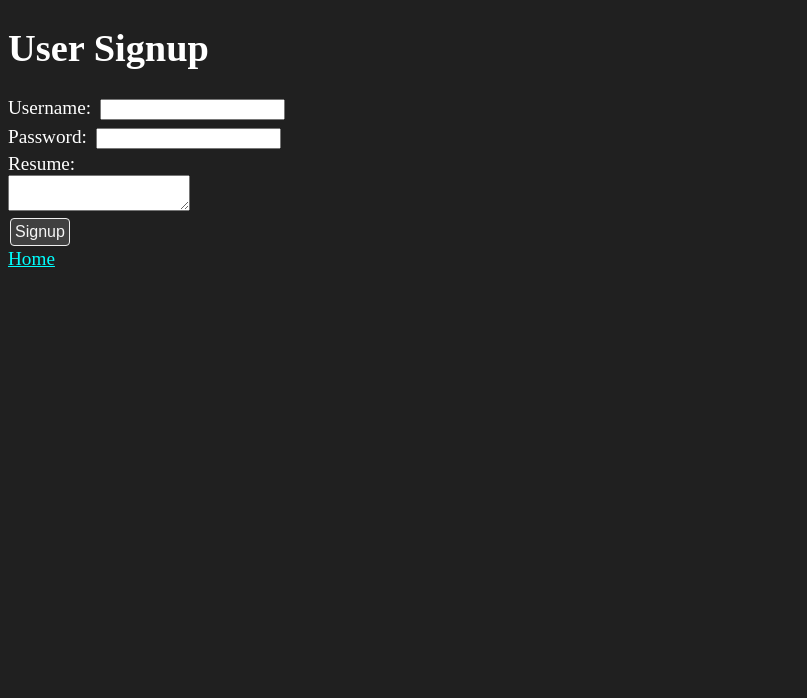
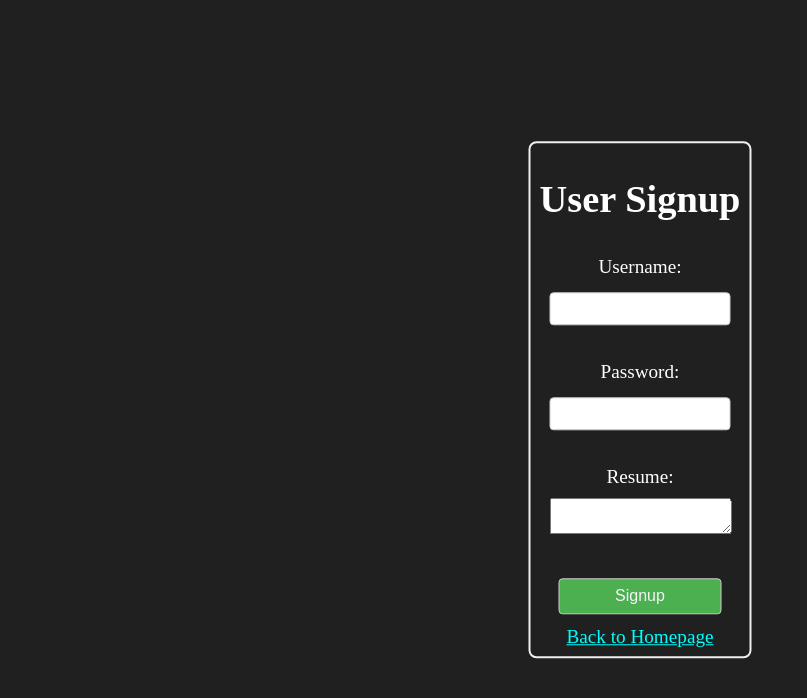
Before and after one commit to ArchBase/aijob, a Flask app: page /user/signup in a window 1280 px wide. Shown: the top 698 px of the page, without its empty margins (0-807 px from the left). Run offline with Flask 3, Linux system fonts and the light colour scheme.

Commit message:
more styling

```diff
--- a/static/style.css
+++ b/static/style.css
@@ -7,11 +7,15 @@ body{
 button, input[type=submit]{
     margin: 2px;
     padding: 4px;
-    border: 1px solid #eee;
     border-radius: 4px;
     font-size: 16px;
-    background-color: #404040;
+    background-color: #4CAF50;
     color: whitesmoke;
+    border: none;
+}
+
+button, input[type="submit"]:hover {
+    background-color: #45a049;
 }
 
 input{
@@ -25,3 +29,34 @@ a{
 a:visited{
     color:lightgreen;
 }
+
+.login-box{
+    display: flex;
+    justify-content: center;
+    align-items: center;
+
+    flex-direction: column;
+    gap: 10px; /* Adds space between items */
+
+    border: 2px solid #eee;
+    border-radius: 8px;
+    padding: 8px;
+    position: absolute;
+    top: 50%;
+    left: 50%;
+    transform: translate(-50%, -50%);
+}
+
+.login-box form {
+    display: flex;
+    flex-direction: column;
+    align-items: center; /* Center inputs */
+    gap: 10px; /* Add space between elements */
+}
+
+.login-box input {
+    width: 80%; /* Adjust width */
+    padding: 8px;
+    border: 1px solid #ccc;
+    border-radius: 4px;
+}
--- a/templates/recruiter_login.html
+++ b/templates/recruiter_login.html
@@ -5,12 +5,14 @@
     <link rel="stylesheet" href="{{ url_for('static', filename='style.css') }}">
 </head>
 <body>
+    <div class="login-box">
         <h1>Recruiter Login</h1>
         <form method="post">
             Username: <input type="text" name="username" required><br>
             Password: <input type="password" name="password" required><br>
             <input type="submit" value="Login">
         </form>
-    <a href="/">Home</a>
+        <a href="/">Back to Homepage</a>
+    </div> <!--login-box-->
 </body>
 </html>
--- a/templates/recruiter_signup.html
+++ b/templates/recruiter_signup.html
@@ -5,12 +5,14 @@
     <link rel="stylesheet" href="{{ url_for('static', filename='style.css') }}">
 </head>
 <body>
+    <div class="login-box">
         <h1>Recruiter Signup</h1>
         <form method="post">
             Username: <input type="text" name="username" required><br>
             Password: <input type="password" name="password" required><br>
             <input type="submit" value="Signup">
         </form>
-    <a href="/">Home</a>
+        <a href="/">Back to Homepage</a>
+    </div> <!--login-box-->
 </body>
 </html>
--- a/templates/user_login.html
+++ b/templates/user_login.html
@@ -5,12 +5,14 @@
     <link rel="stylesheet" href="{{ url_for('static', filename='style.css') }}">
 </head>
 <body>
+    <div class="login-box">
         <h1>User Login</h1>
         <form method="post">
             Username: <input type="text" name="username" required><br>
             Password: <input type="password" name="password" required><br>
             <input type="submit" value="Login">
         </form>
-    <a href="/">Home</a>
+        <a href="/">Back to Homepage</a>
+    </div> <!--login-box-->
 </body>
 </html>
--- a/templates/user_signup.html
+++ b/templates/user_signup.html
@@ -5,6 +5,7 @@
     <link rel="stylesheet" href="{{ url_for('static', filename='style.css') }}">
 </head>
 <body>
+    <div class="login-box">
         <h1>User Signup</h1>
         <form method="post">
             Username: <input type="text" name="username" required><br>
@@ -12,6 +13,7 @@
             Resume:<br> <textarea name="resume" required></textarea><br>
             <input type="submit" value="Signup">
         </form>
-    <a href="/">Home</a>
+        <a href="/">Back to Homepage</a>
+    </div> <!--login-box-->
 </body>
 </html>
```
Lines whose indentation alone changed are shown as unchanged.
